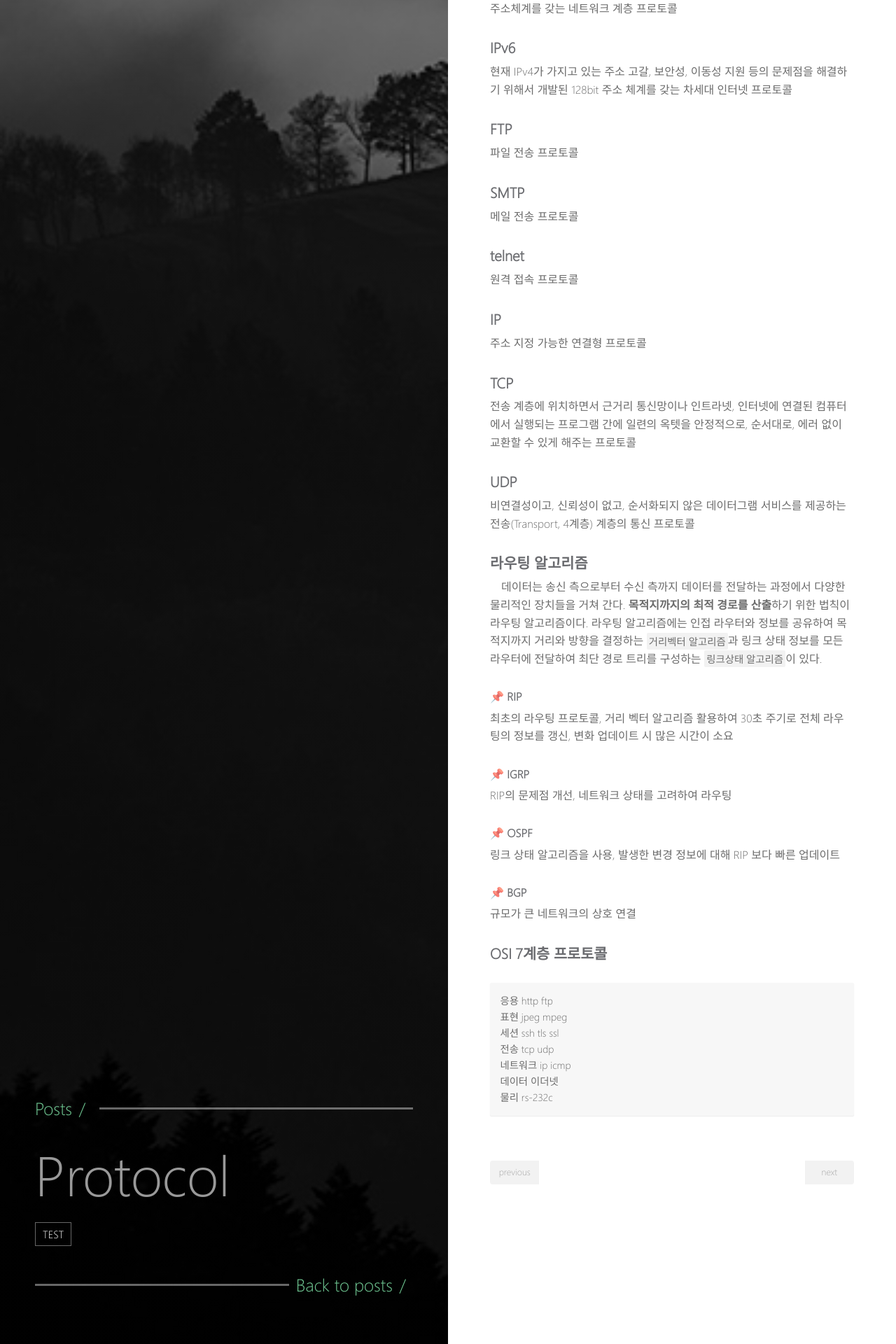
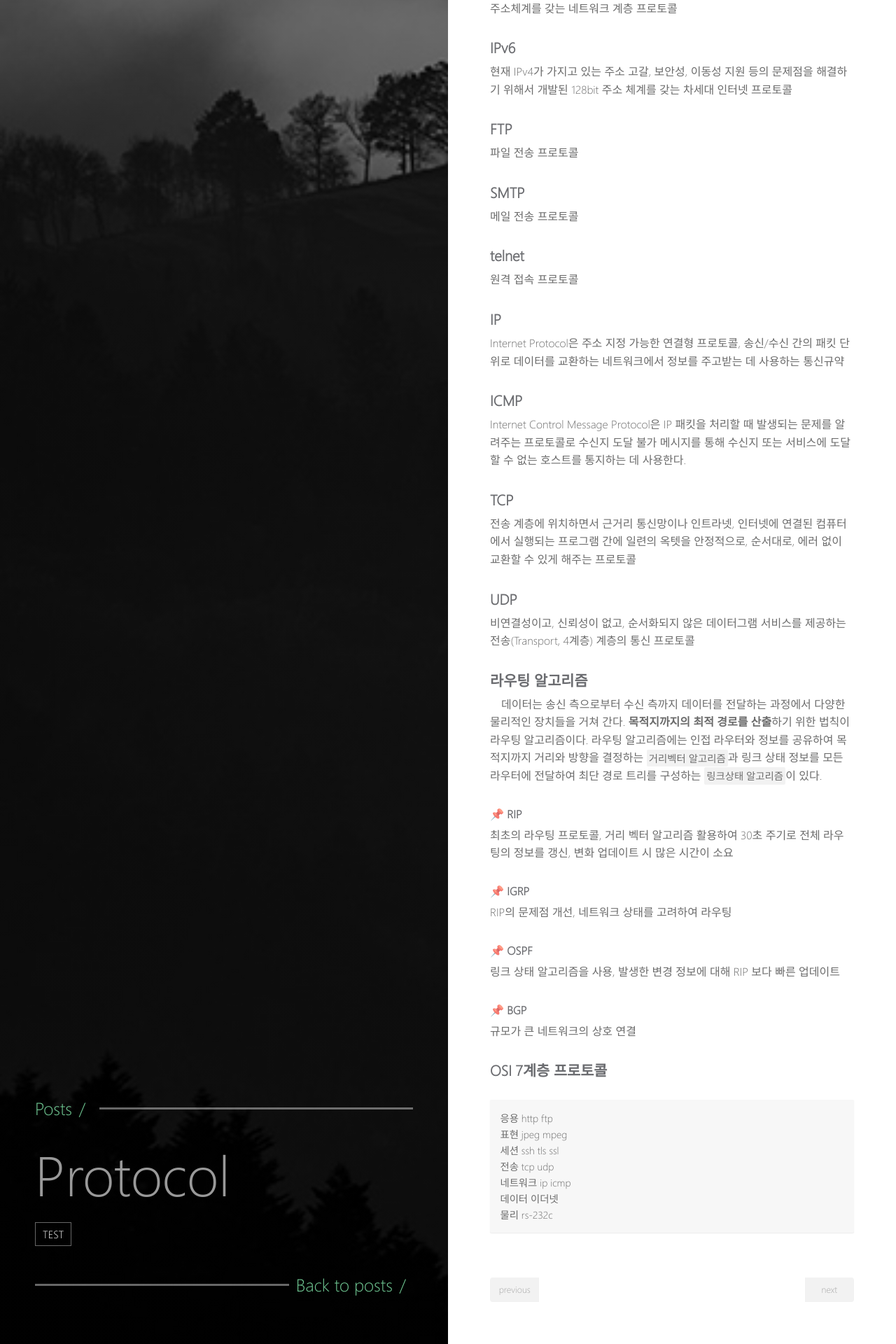
Before and after one commit to uunwon/uunwon.github.io, a Jekyll site: the page built from _posts/2021-04-20-Protocol.md, in a window 1280 px wide. Shown: the part 1402-3322 px from the top of the page at 70% size. Built offline with Jekyll 4.4.1, drawn with Linux system fonts in a browser that asks for light colours.

Commit message:
add 'protocol +IP, ICMP'

```diff
--- a/_posts/2021-04-20-Protocol.md
+++ b/_posts/2021-04-20-Protocol.md
@@ -54,7 +54,10 @@
 원격 접속 프로토콜
 
 ### IP
-주소 지정 가능한 연결형 프로토콜
+Internet Protocol은 주소 지정 가능한 연결형 프로토콜, 송신/수신 간의 패킷 단위로 데이터를 교환하는 네트워크에서 정보를 주고받는 데 사용하는 통신규약
+
+### ICMP
+Internet Control Message Protocol은 IP 패킷을 처리할 때 발생되는 문제를 알려주는 프로토콜로 수신지 도달 불가 메시지를 통해 수신지 또는 서비스에 도달할 수 없는 호스트를 통지하는 데 사용한다.
 
 ### TCP
 전송 계층에 위치하면서 근거리 통신망이나 인트라넷, 인터넷에 연결된 컴퓨터에서 실행되는 프로그램 간에 일련의 옥텟을 안정적으로, 순서대로, 에러 없이 교환할 수 있게 해주는 프로토콜
```
